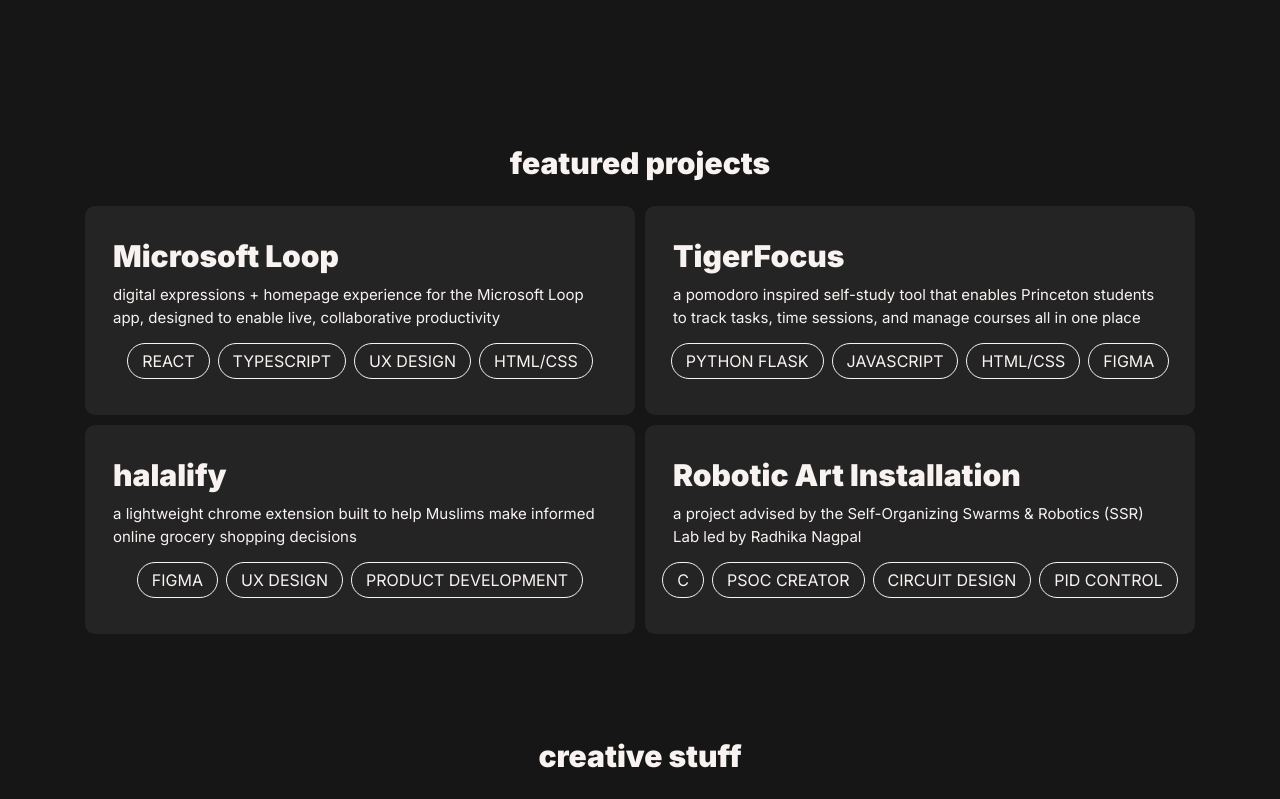
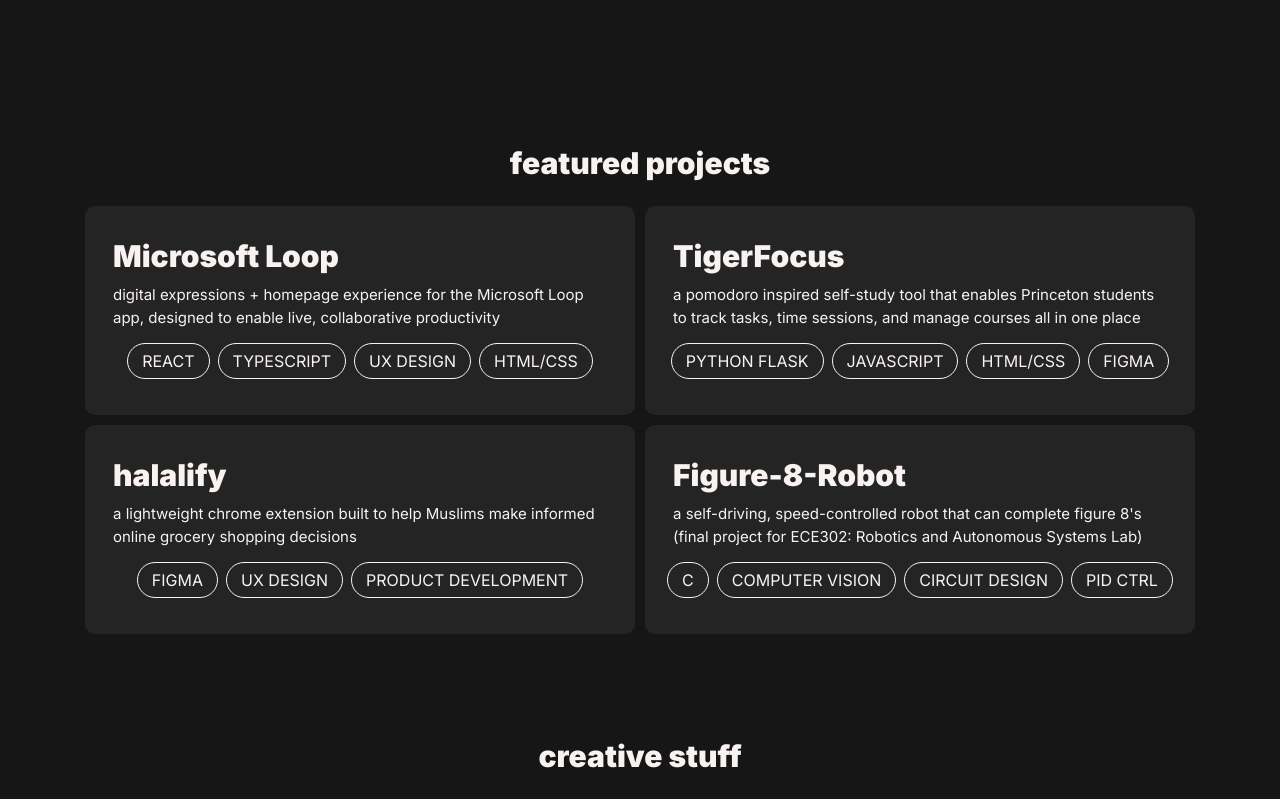
Before and after one commit to jad-bend/personal-site, a Next.js app: page / in a window 1280 px wide. Shown: the part 654-1453 px from the top of the page. Built offline with nearby package versions, Linux system fonts and the light colour scheme.

Commit message:
content update'

```diff
--- a/app/page.tsx
+++ b/app/page.tsx
@@ -352,12 +352,12 @@
             skills={["figma", "ux design", "product development"]}
           />
           <ProjectCard
-            title={"Robotic Art Installation"}
+            title={"Figure-8-Robot"}
             description={
-              "a project advised by the Self-Organizing Swarms & Robotics (SSR) Lab led by Radhika Nagpal "
+              "a self-driving, speed-controlled robot that can complete figure 8's (final project for ECE302: Robotics and Autonomous Systems Lab)"
             }
             bgHoverColor={`hover:bg-blue-500`}
-            skills={["C", "psoc creator", "circuit design", "pid control"]}
+            skills={["C", "computer vision", "circuit design", "PID ctrl"]}
           />
         </div>
       </div>
```
